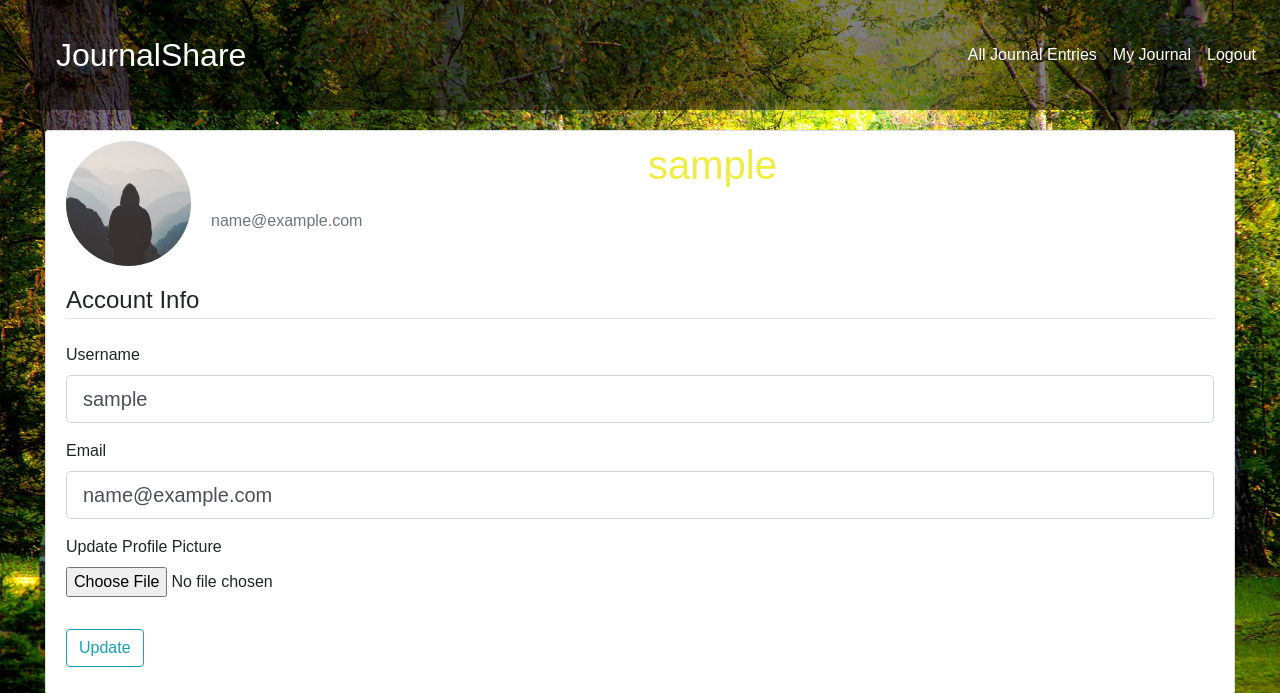
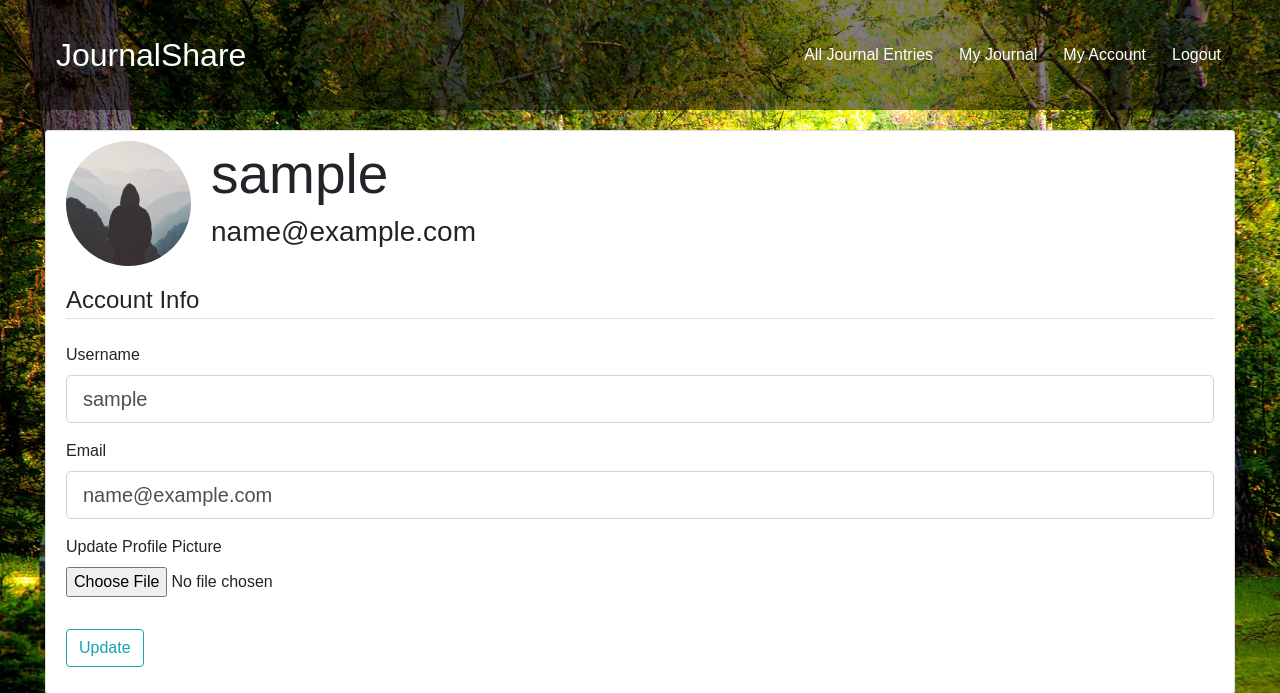
Before and after one commit to ksantone/JournalShare, a Flask app: page /account in a window 1280 px wide. Shown: the top 693 px of the page. Run offline with Flask 2, Linux system fonts and the light colour scheme; the visitor is signed in with stand-in values (Sample User, id 1); data comes from the database, SQL or seed files in the repository; some libraries are stand-ins or nearby versions.

Commit message:
Added ability for users to update accounts.

```diff
--- a/journalshare/static/main.css
+++ b/journalshare/static/main.css
@@ -244,10 +244,15 @@ h2:not(#journal-title) {
 
 nav .navbar-nav li a{
   color: white !important;
+  margin-right: 10px;
 }
 
 nav .navbar-nav li a:hover {
   text-decoration: underline;
+}
+
+#navbar-items {
+  margin-right: 25px;
 }
 
 .navbar-toggler {
@@ -276,6 +281,9 @@ nav .navbar-nav li a:hover {
   margin-top: 12px;
   float: right;
 }
+
+/* Update Account */
+
 
 @media only screen and (max-width: 1112px) {
 
--- a/journalshare/templates/account.html
+++ b/journalshare/templates/account.html
@@ -4,8 +4,8 @@
   		<div class="media">
     		<img class="rounded-circle account-img" src="{{ image_file }}">
     		<div class="media-body">
-      			<h2 class="account-heading">{{ current_user.username }}</h2>
-      			<p class="text-secondary">{{ current_user.email }}</p>
+      			<h1 id="username-heading">{{ current_user.username }}</h2>
+      			<h3>{{ current_user.email }}</p>
     		</div>
   		</div>
 		<form method="POST" action="" enctype="multipart/form-data">
--- a/journalshare/templates/alljournals.html
+++ b/journalshare/templates/alljournals.html
@@ -13,8 +13,8 @@
           <div class="article-top">
     			 <small class="text-muted">{{ journal.date_posted.strftime('%Y-%m-%d') }}</small>
           </div>
-          <div class="article-top pull-right">
-            <h2 id="journal-title"><a class="article-title" href="{{ url_for('journals.journal', journal_id=journal.id) }}">{{ journal.title }}</a></h2>
+          <div class="article-top">
+            <h2 class="journal-title"><a class="article-title" href="{{ url_for('journals.journal', journal_id=journal.id) }}">{{ journal.title }}</a></h2>
           </div>
     		</div>
     		<p class="article-content">{{ journal.content|truncate(80) }}</p>
--- a/journalshare/templates/includes/_navbar.html
+++ b/journalshare/templates/includes/_navbar.html
@@ -7,6 +7,7 @@
 		<ul class="navbar-nav" id="navbar-items">
 		    <li class="nav-item"><a class="nav-link" href="{{ url_for('main.alljournals') }}">All Journal Entries</a></li>
 		    <li class="nav-item"><a class="nav-link" href="{{ url_for('users.user_journals', username=current_user.username) }}">My Journal</a></li>
+		    <li class="nav-item"><a class="nav-link" href="{{ url_for('users.account', username=current_user.username) }}">My Account</a></li>
 		    <li class="nav-item"><a class="nav-link" href="{{ url_for('users.logout') }}">Logout</a></li>
 		</ul>
 	</div>
```
